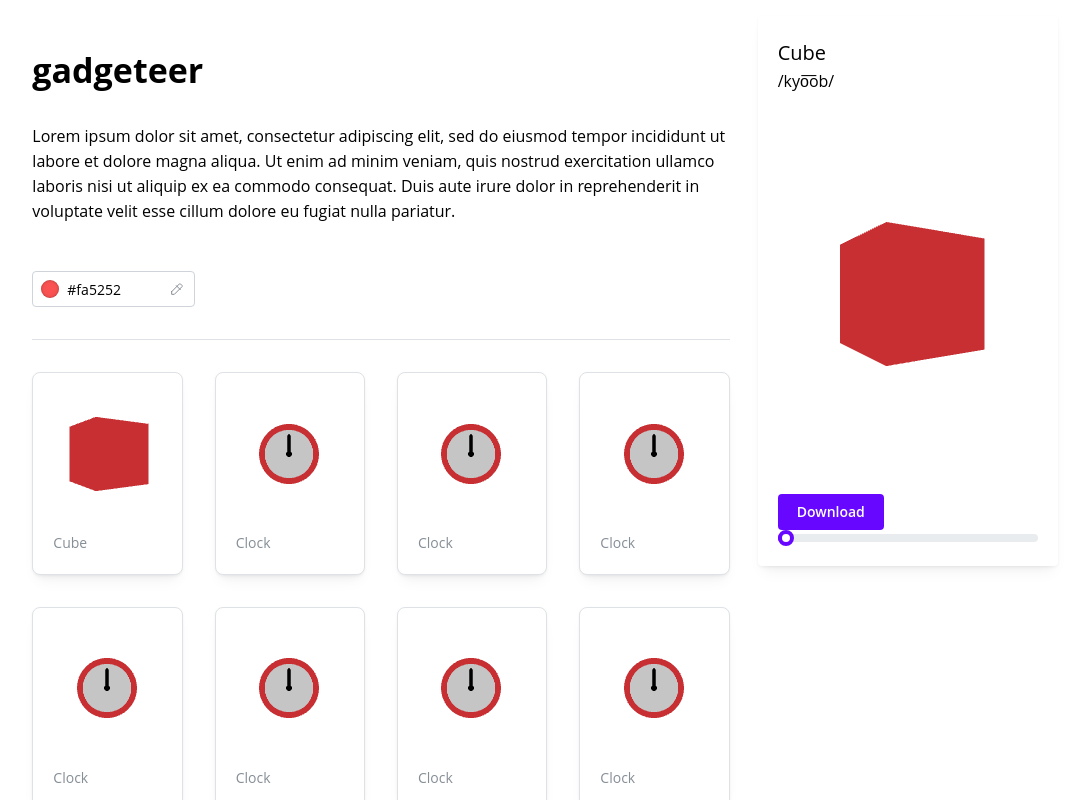
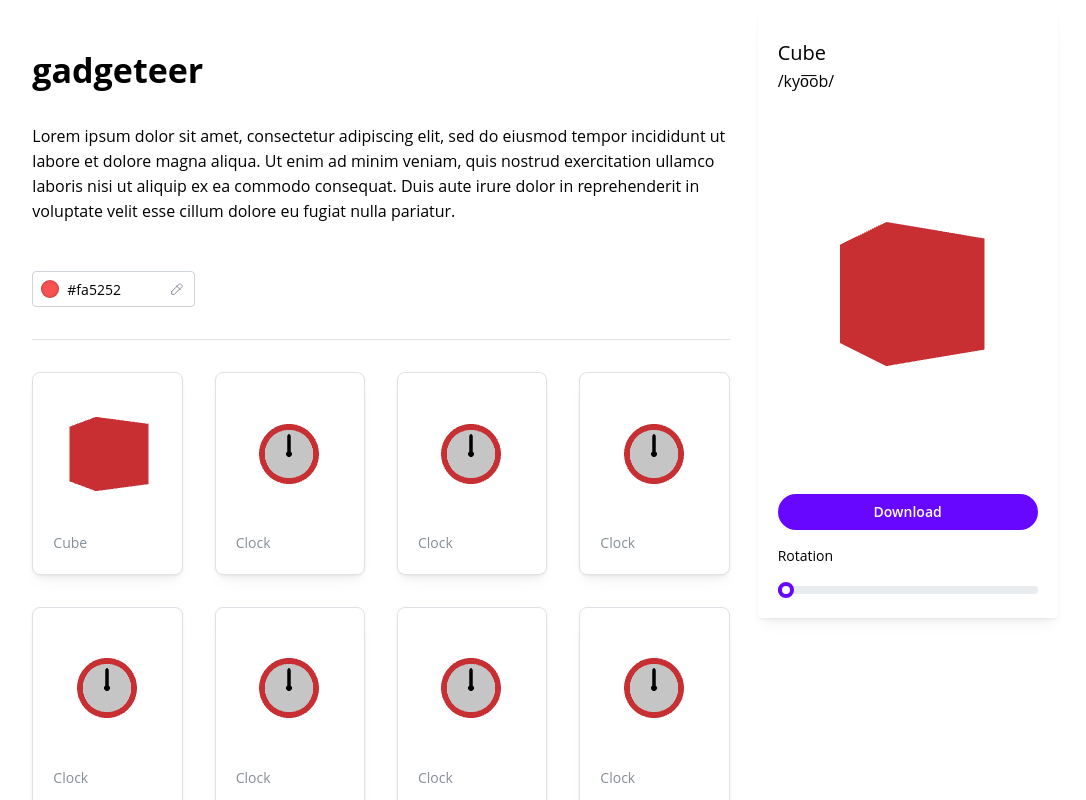
Before and after one commit to janakitti/gadgets, a React (Create React App) app: page / in a window 1280 px wide. Both pictures are taken after a click on the element "Cube". Shown: the top 800 px of the page, without its empty margins (101-1187 px from the left). Built offline with nearby package versions, Linux system fonts and the light colour scheme.

Commit message:
Modularize control panel

```diff
--- /dev/null
+++ b/src/ControlPanel.tsx
@@ -0,0 +1,20 @@
+import { Button, Slider, Text } from "@mantine/core";
+import "./tinkerer.css";
+
+interface IControlPanelProps {
+  onClick: () => void;
+  children: React.ReactElement[];
+}
+
+const ControlPanel = ({ onClick, children }: IControlPanelProps) => {
+  return (
+    <div className="control-panel">
+      <Button radius="xl" onClick={onClick}>
+        Download
+      </Button>
+      {children}
+    </div>
+  );
+};
+
+export default ControlPanel;
--- a/src/gadgets/Clock.tsx
+++ b/src/gadgets/Clock.tsx
@@ -2,11 +2,11 @@ import { Button, Slider, Text } from "@mantine/core";
 import { TimeInput } from "@mantine/dates";
 import { Canvas, useThree } from "@react-three/fiber";
 import { forwardRef, useImperativeHandle, useRef, useState } from "react";
-import { useInView } from "react-intersection-observer";
 import { Euler, Matrix4, Quaternion, Vector2, Vector3 } from "three";
 import { rotateAboutAnchor } from "../utils";
 import "../tinkerer.css";
 import { Cylinder } from "../shapes";
+import ControlPanel from "../ControlPanel";
 
 const FILENAME = "clock";
 
@@ -121,10 +121,6 @@ const ClockInternals = ({
 };
 
 export const Clock = ({ primaryColor }: IClockProps) => {
-  const { ref, inView, entry } = useInView({
-    /* Optional options */
-    threshold: 0,
-  });
   return <ClockInternals primaryColor={primaryColor} />;
 };
 
@@ -191,22 +187,19 @@ export const ClockEditor = ({ primaryColor }: IClockEditorProps) => {
           minute={minuteRotation}
         />
       </Canvas>
-      <div className="control-panel">
-        <Button
-          radius="xl"
+
+      <ControlPanel
         onClick={() => {
           if (childRef && childRef.current) {
             childRef.current.download();
           }
         }}
       >
-          Download
-        </Button>
         <Text size="sm">Rotation</Text>
         <Slider
           min={0}
           max={1}
-          step={0.05}
+          step={0.001}
           value={rotation}
           onChange={setRotation}
         />
@@ -215,7 +208,7 @@ export const ClockEditor = ({ primaryColor }: IClockEditorProps) => {
           value={time}
           onChange={(e) => setTime(e.target.value)}
         />
-      </div>
+      </ControlPanel>
     </div>
   );
 };
--- a/src/gadgets/Cube.tsx
+++ b/src/gadgets/Cube.tsx
@@ -1,7 +1,7 @@
-import { Button, Slider } from "@mantine/core";
+import { Button, Slider, Text } from "@mantine/core";
 import { Canvas, useThree } from "@react-three/fiber";
 import { forwardRef, useImperativeHandle, useRef, useState } from "react";
-import { useInView } from "react-intersection-observer";
+import ControlPanel from "../ControlPanel";
 
 const FILENAME = "cube";
 
@@ -33,10 +33,6 @@ const CubeInternals = ({ primaryColor, rotation }: ICubeProps) => {
 };
 
 export const Cube = ({ primaryColor }: ICubeProps) => {
-  const { ref, inView, entry } = useInView({
-    /* Optional options */
-    threshold: 0,
-  });
   return <CubeInternals primaryColor={primaryColor} />;
 };
 
@@ -76,22 +72,23 @@ export const CubeEditor = ({ primaryColor }: ICubeEditorProps) => {
           rotation={rotation}
         />
       </Canvas>
-      <Button
+
+      <ControlPanel
         onClick={() => {
           if (childRef && childRef.current) {
             childRef.current.download();
           }
         }}
       >
-        Download
-      </Button>
-      <Slider
-        min={0}
-        max={10}
-        step={0.05}
-        value={rotation}
-        onChange={setRotation}
-      />
+        <Text size="sm">Rotation</Text>
+        <Slider
+          min={0}
+          max={1}
+          step={0.001}
+          value={rotation}
+          onChange={setRotation}
+        />
+      </ControlPanel>
     </div>
   );
 };
```
Lines whose indentation alone changed are shown as unchanged.
